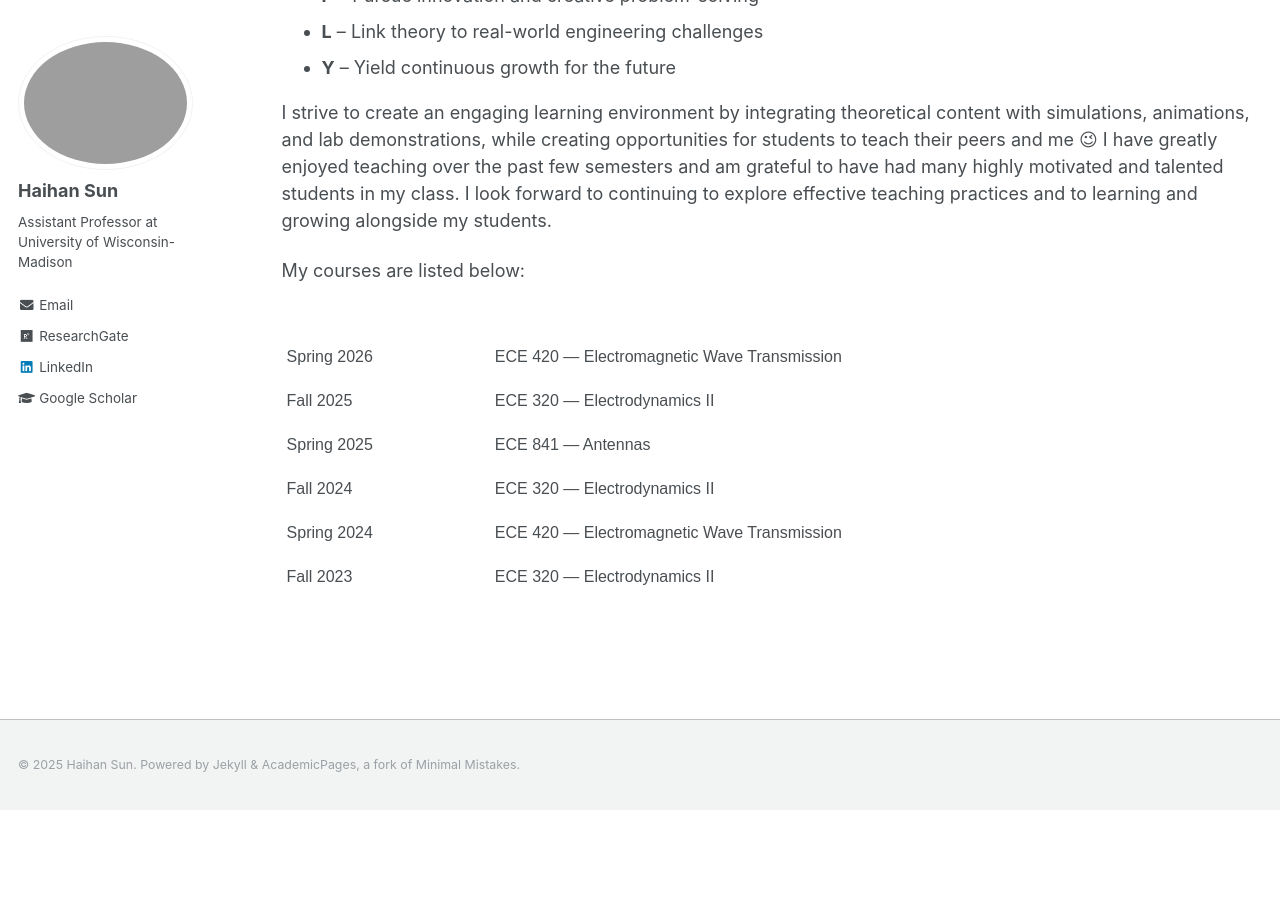
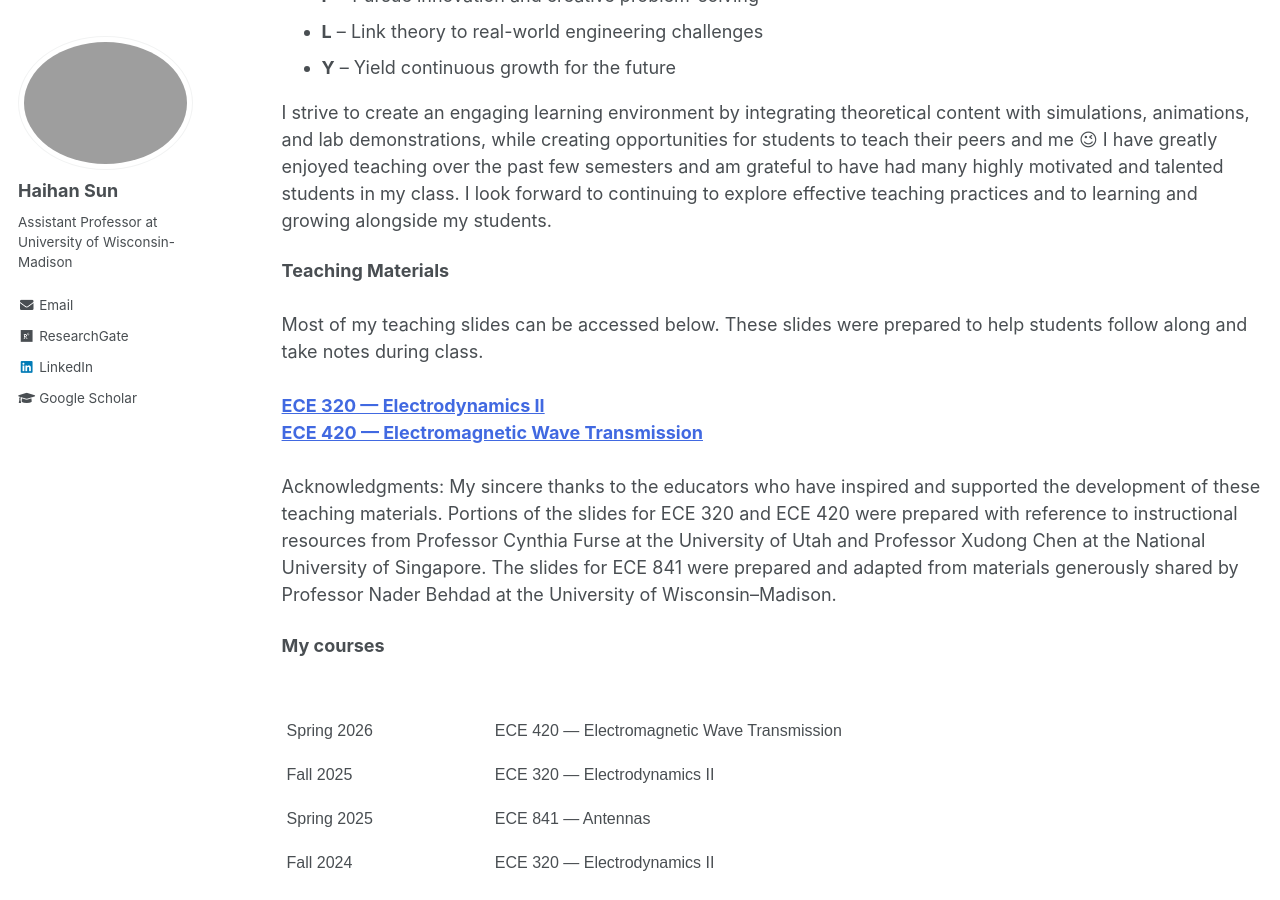
Before and after one commit to Haihan-Sun/Haihan-Sun.github.io, a Jekyll site: the page built from _pages/teaching.html, in a window 1280 px wide and 900 px high, scrolled down 436 px. Built offline with Jekyll 4.4.1, drawn with Linux system fonts in a browser that asks for light colours; before the commit the page ends 1246 px from its top, so only the background shows below that.

Commit message:
Update teaching.html

```diff
--- a/_pages/teaching.html
+++ b/_pages/teaching.html
@@ -32,9 +32,21 @@ author_profile: true
     and talented students in my class. I look forward to continuing to explore effective teaching practices
     and to learning and growing alongside my students.
    </p>
-   <p>
-    My courses are listed below:
+
+  <p>
+  <strong> Teaching Materials </strong> <br>
+    <br>
+   Most of my teaching slides can be accessed below. These slides were prepared to help students follow along and take notes during class. <br>
+   <br>
+    <a href="https://drive.google.com/drive/folders/1tIU3hhcC6IfdrOXAf-Zya7cvc3RSjTrz?usp=drive_link" style="color:#4169e1"><strong> ECE 320 — Electrodynamics II </strong></a>  <br>
+    <a href="https://drive.google.com/drive/folders/1drPmlSFfFXyspW89zC9R2kuGJb41iGqN?usp=drive_link" style="color:#4169e1"><strong> ECE 420 — Electromagnetic Wave Transmission </strong></a>  <br>
+   <br>
+    Acknowledgments: My sincere thanks to the educators who have inspired and supported the development of these teaching materials. Portions of the slides for ECE 320 and ECE 420 were prepared with reference to instructional resources from Professor Cynthia Furse at the University of Utah and Professor Xudong Chen at the National University of Singapore. The slides for ECE 841 were prepared and adapted from materials generously shared by Professor Nader Behdad at the University of Wisconsin–Madison.   <br>
+
   </p>
+
+  <p>
+      <strong> My courses </strong>
 </section>
 <style type="text/css">
 .tg  {border:none;border-collapse:collapse;border-spacing:0;}
```
